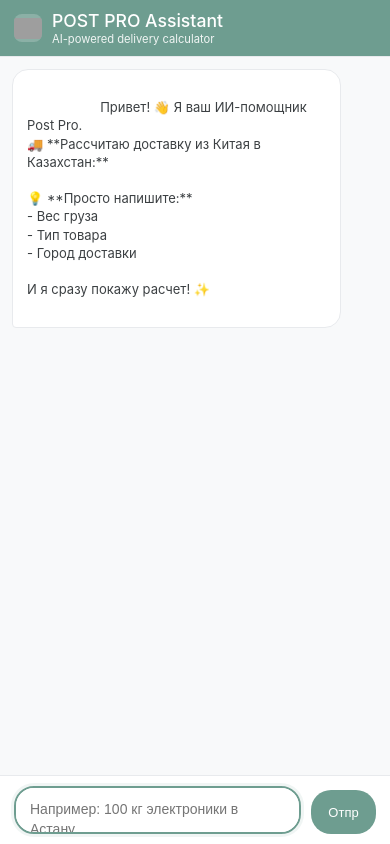
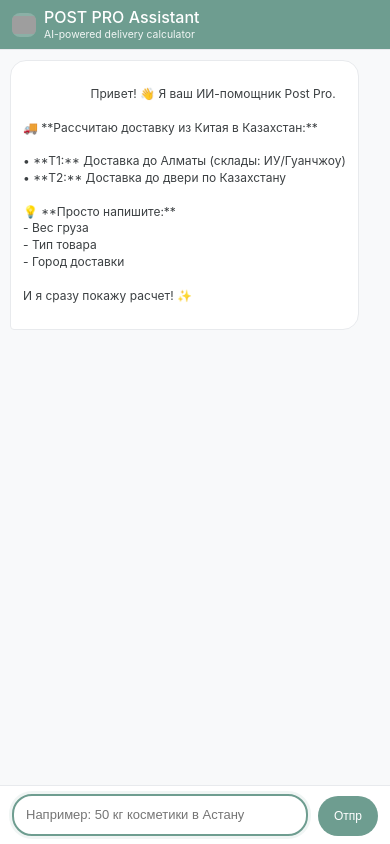
Before and after one commit to beketaitzhanov-ship-it/Post-Pro, a Python web app: template templates/index.html in a window 390 px wide. Run offline with Jinja, Linux system fonts and the light colour scheme; the template is opened without the code that fills it, so the values that code supplies are empty; some web fonts are replaced; grey boxes are pictures that could not be loaded.

Commit message:
index.html

```diff
--- a/templates/index.html
+++ b/templates/index.html
@@ -39,10 +39,11 @@
         .header {
             padding: 12px 16px;
             border-bottom: 1px solid #e8eaed;
+            background: white;
+            border-radius: 12px 12px 0 0;
             background: #6e9d90;
             color: white;
             flex-shrink: 0;
-            border-radius: 12px 12px 0 0;
         }
 
         .logo-section {
@@ -270,6 +271,57 @@
             }
         }
 
+        @media (max-width: 480px) {
+            .header {
+                padding: 8px 12px;
+            }
+
+            .logo-section {
+                gap: 8px;
+            }
+
+            .logo {
+                width: 24px;
+                height: 24px;
+            }
+
+            .header-text h1 {
+                font-size: 1rem;
+            }
+
+            .header-text .subtitle {
+                font-size: 0.65rem;
+            }
+
+            .chat-messages {
+                padding: 10px;
+                gap: 8px;
+            }
+
+            .message {
+                max-width: 95%;
+                padding: 8px 12px;
+                font-size: 12px;
+            }
+
+            .input-area {
+                padding: 8px 12px;
+            }
+
+            #message-input {
+                padding: 10px 12px;
+                min-height: 40px;
+                font-size: 13px;
+            }
+
+            #send-button {
+                padding: 10px 14px;
+                font-size: 12px;
+                min-width: 60px;
+                min-height: 40px;
+            }
+        }
+
         /* Стили для скроллбара */
         .chat-messages::-webkit-scrollbar {
             width: 4px;
@@ -287,6 +339,15 @@
 
         .chat-messages::-webkit-scrollbar-thumb:hover {
             background: #a8a8a8;
+        }
+
+        /* Гарантия что панель ввода всегда видна */
+        .input-area {
+            position: sticky;
+            bottom: 0;
+            left: 0;
+            right: 0;
+            z-index: 100;
         }
     </style>
 </head>
@@ -308,7 +369,11 @@
             <div class="message bot-message">
                 <div class="message-content">
                     Привет! 👋 Я ваш ИИ-помощник Post Pro.
+
 🚚 **Рассчитаю доставку из Китая в Казахстан:**
+
+• **Т1:** Доставка до Алматы (склады: ИУ/Гуанчжоу)
+• **Т2:** Доставка до двери по Казахстану
 
 💡 **Просто напишите:**
 - Вес груза
@@ -324,7 +389,7 @@
             <div class="input-container">
                 <textarea
                     id="message-input"
-                    placeholder="Например: 100 кг электроники в Астану"
+                    placeholder="Например: 50 кг косметики в Астану"
                     rows="1"
                     aria-label="Введите сообщение"
                 ></textarea>
@@ -339,7 +404,6 @@
         const messageInput = document.getElementById('message-input');
         const sendButton = document.getElementById('send-button');
         const chatMessages = document.getElementById('chat-messages');
-        let sessionId = 'session_' + Date.now();
 
         // Автоматическое увеличение высоты textarea
         messageInput.addEventListener('input', function() {
@@ -353,7 +417,7 @@
 
             const contentDiv = document.createElement('div');
             contentDiv.className = 'message-content';
-            contentDiv.innerHTML = content;
+            contentDiv.textContent = content;
 
             messageDiv.appendChild(contentDiv);
             chatMessages.appendChild(messageDiv);
@@ -402,10 +466,7 @@
                     headers: {
                         'Content-Type': 'application/json',
                     },
-                    body: JSON.stringify({
-                        message: message,
-                        session_id: sessionId
-                    })
+                    body: JSON.stringify({message: message})
                 });
 
                 hideTypingIndicator();
```
